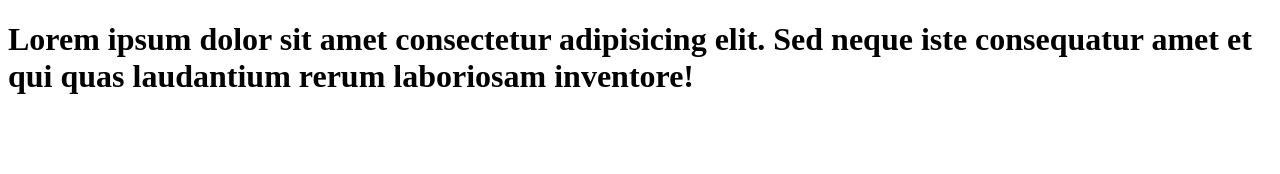
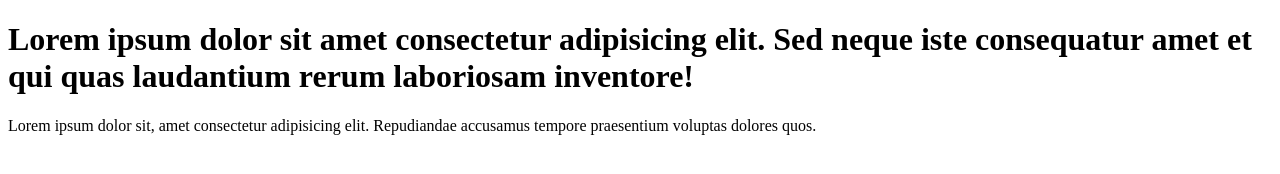
Before and after one commit to dajo90480/learn-git, a plain HTML site: page index.html in a window 1280 px wide. Drawn offline with Linux system fonts and the light colour scheme.

Commit message:
add paragraph to code

```diff
--- a/index.html
+++ b/index.html
@@ -7,5 +7,6 @@
 </head>
 <body>
     <h1>Lorem ipsum dolor sit amet consectetur adipisicing elit. Sed neque iste consequatur amet et qui quas laudantium rerum laboriosam inventore!</h1>
+    <p>Lorem ipsum dolor sit, amet consectetur adipisicing elit. Repudiandae accusamus tempore praesentium voluptas dolores quos.</p>
 </body>
 </html>
```
